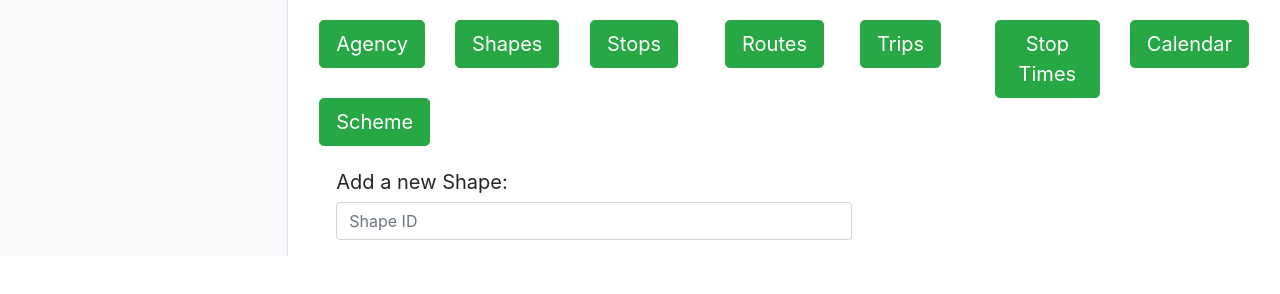
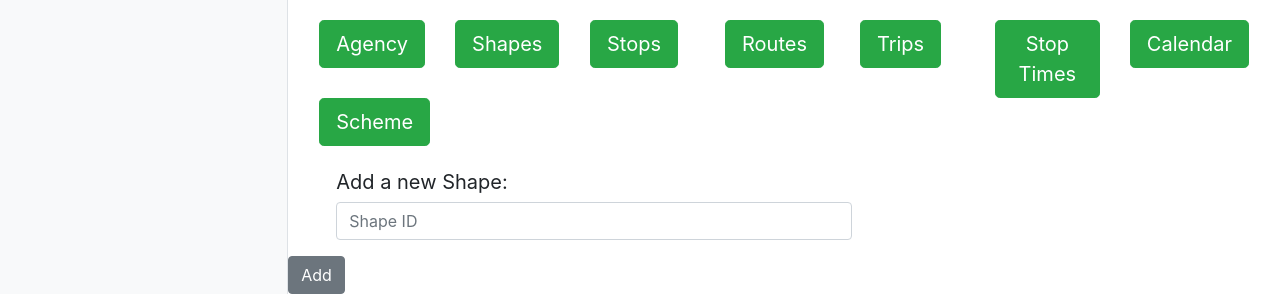
Before and after one commit to imfaj/Editor-Template, a website: page index.html in a window 1280 px wide. Shown: the part 777-1071 px from the top of the page. Before the commit the page ends 1033 px from the top, so only its background shows below. Drawn offline with Linux system fonts and the light colour scheme.

Commit message:
Content Update

```diff
--- a/index.html
+++ b/index.html
@@ -181,6 +181,7 @@
       <div class="form-group pl-5 col-7">
         <input type="text" class="form-control" placeholder="Shape ID" name="text2">
       </div>
+      <button type="button" class="btn btn-secondary">Add</button>
 
     </div>
     <!--- /#page-content-wrapper --->
```
